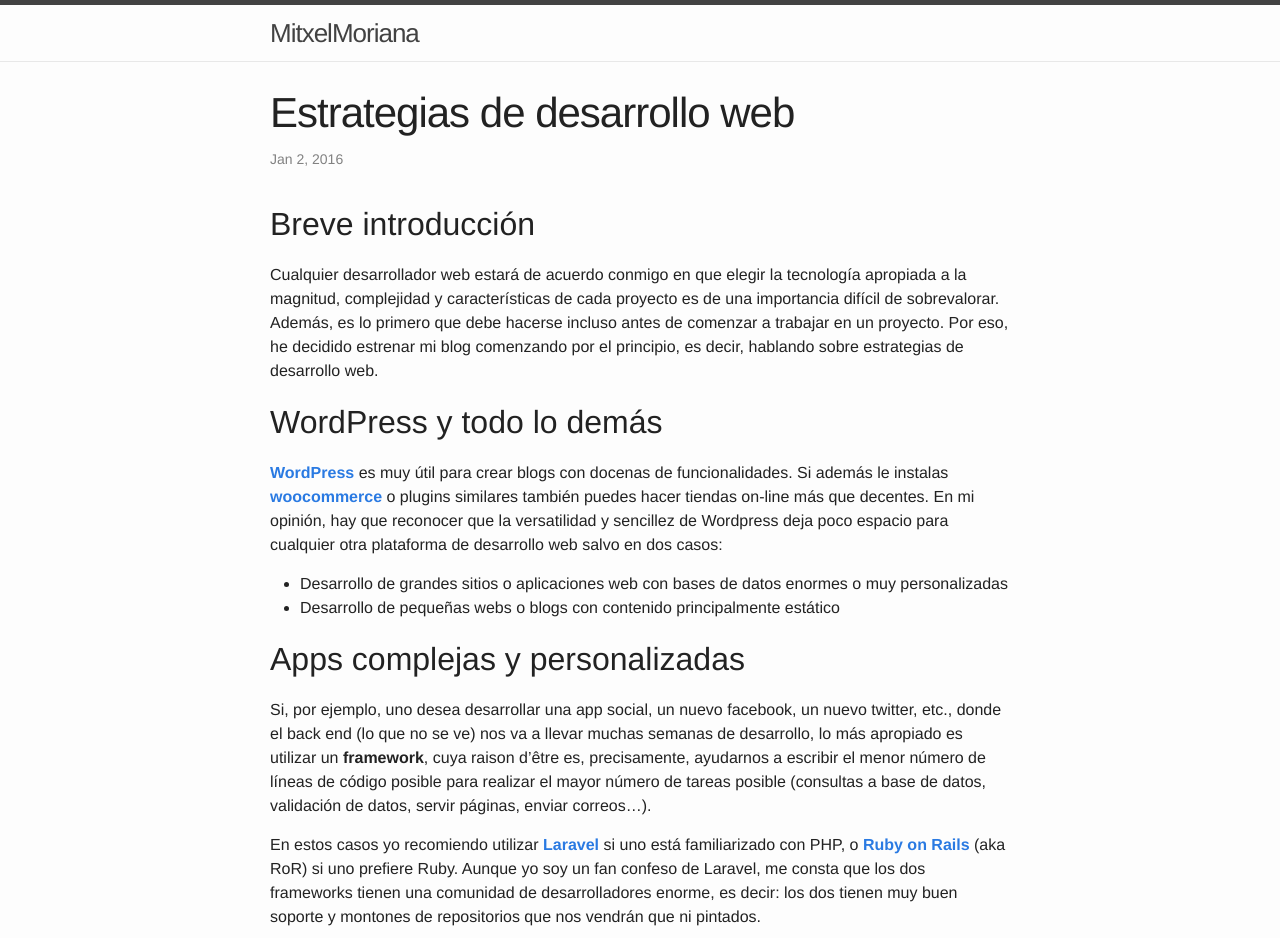
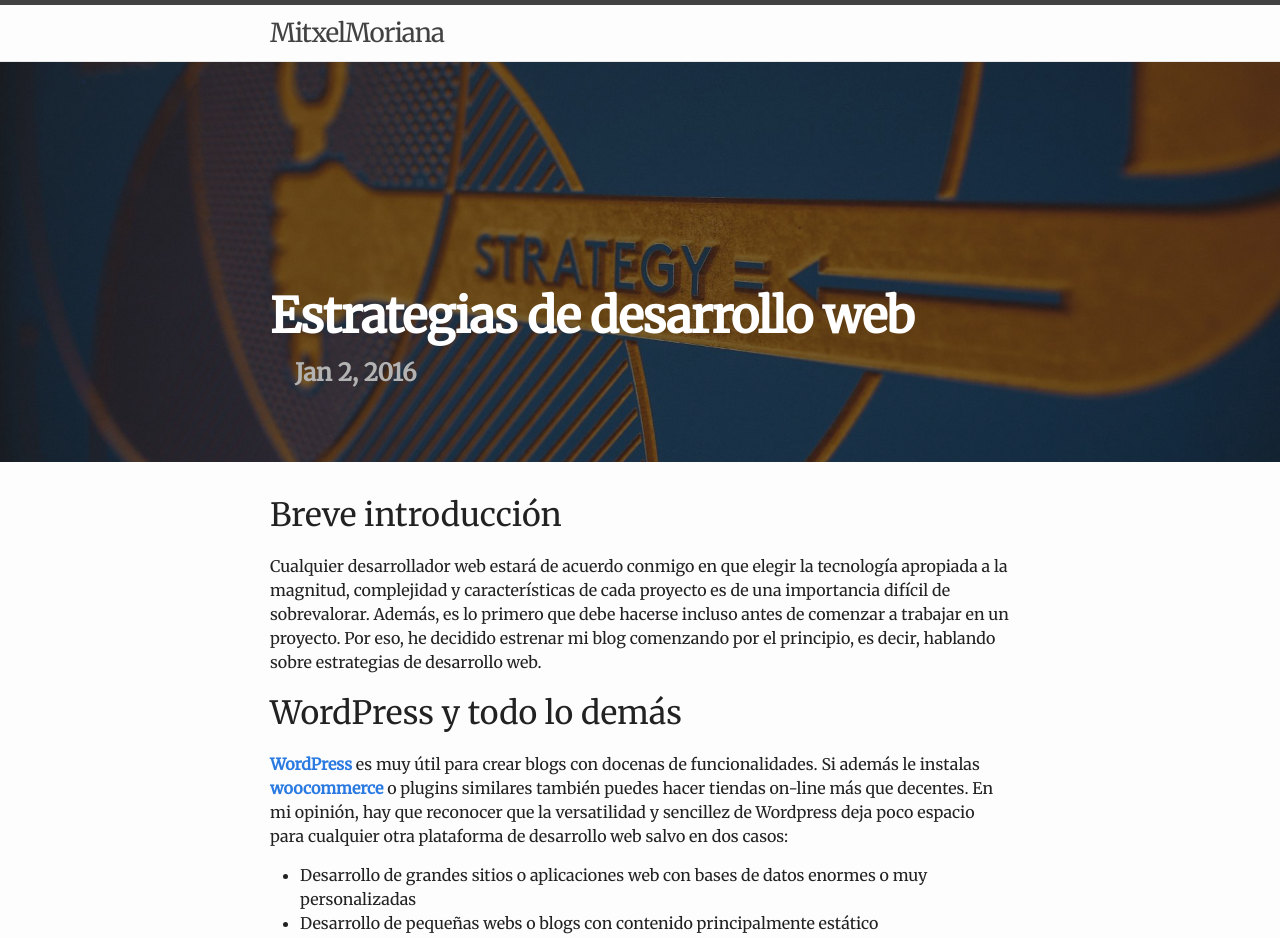
Before and after one commit to bitumin/bitumin.github.io, a plain HTML site: page web/2016/01/02/estrategias-de-desarrollo-web.html in a window 1280 px wide. Shown: the top 938 px of the page. Drawn offline with Linux system fonts and the light colour scheme; a script that the page names is missing.

Commit message:
image header functionality

```diff
--- a/css/main.css
+++ b/css/main.css
@@ -11,7 +11,7 @@ dl, dd, ol, ul, figure {
  * Basic styling
  */
 body {
-  font: 400 16px/1.5 "Helvetica Neue", Helvetica, Arial, sans-serif;
+  font: 400 16px/1.5 "Merriweather", serif;
   color: #222222;
   background-color: #fdfdfd;
   -webkit-text-size-adjust: 100%;
@@ -477,3 +477,40 @@ td {
  */
 a:hover {
   text-decoration: none; }
+
+/**
+ * Posts header with background image
+ */
+hiwrapper {
+  height: 400px;
+  width: 100%;
+  background-color: #000;
+  position: absolute;
+  top: 62px;
+  left: 0;
+  display: block;
+  z-index: -1; }
+
+himg {
+  opacity: 0.5;
+  height: 100%;
+  width: 100%;
+  background-position: center center;
+  background-size: cover;
+  position: absolute;
+  top: 0;
+  left: 0;
+  right: 0; }
+
+.with-image {
+  margin-top: 200px;
+  margin-bottom: 100px; }
+  .with-image h1 {
+    color: #FFF;
+    font-size: 48px;
+    font-weight: bold; }
+  .with-image .post-meta {
+    color: #B3B3B3;
+    font-size: 24px;
+    font-weight: bold;
+    margin-left: 25px; }
--- a/feed.xml
+++ b/feed.xml
@@ -6,8 +6,8 @@
 </description>
     <link>http://mitxelmoriana.com/</link>
     <atom:link href="http://mitxelmoriana.com/feed.xml" rel="self" type="application/rss+xml"/>
-    <pubDate>Sun, 03 Jan 2016 14:10:15 +0100</pubDate>
-    <lastBuildDate>Sun, 03 Jan 2016 14:10:15 +0100</lastBuildDate>
+    <pubDate>Sun, 03 Jan 2016 18:01:40 +0100</pubDate>
+    <lastBuildDate>Sun, 03 Jan 2016 18:01:40 +0100</lastBuildDate>
     <generator>Jekyll v3.0.1</generator>
 
       <item>
--- a/web/2016/01/02/estrategias-de-desarrollo-web.html
+++ b/web/2016/01/02/estrategias-de-desarrollo-web.html
@@ -9,6 +9,7 @@
   <title>Estrategias de desarrollo web</title>
   <meta name="description" content="Breve introducciónCualquier desarrollador web estará de acuerdo conmigo en que elegir la tecnología apropiada a la magnitud, complejidad y características de...">
 
+  <link rel="stylesheet" type="text/css" href="https://fonts.googleapis.com/css?family=Merriweather">
   <link rel="stylesheet" href="/css/main.css">
   <link rel="canonical" href="http://mitxelmoriana.com/web/2016/01/02/estrategias-de-desarrollo-web.html">
   <link rel="alternate" type="application/rss+xml" title="MitxelMoriana" href="http://mitxelmoriana.com/feed.xml">
@@ -65,7 +66,13 @@
       <div class="wrapper">
         <article class="post" itemscope itemtype="http://schema.org/BlogPosting">
 
-  <header class="post-header">
+
+  <hiwrapper>
+    <himg style="background-image: url('/headers/strategy.jpg');"></himg>
+  </hiwrapper>
+
+
+  <header class="post-header with-image">
     <h1 class="post-title" itemprop="name headline">Estrategias de desarrollo web</h1>
     <p class="post-meta"><time datetime="2016-01-02T00:00:00+01:00" itemprop="datePublished">Jan 2, 2016</time></p>
   </header>
```
Also changed, not shown: 404.html (+1 -0 lines), index.html (+1 -0 lines), favicon.png (deleted), headers/strategy.jpg (added).
